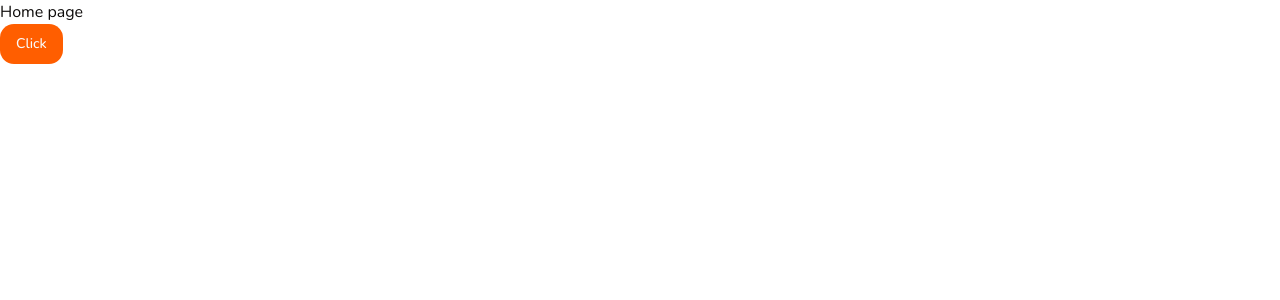
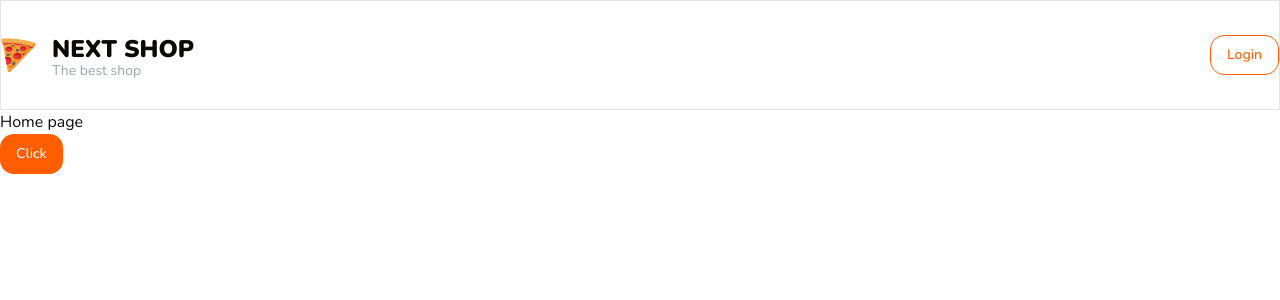
Before and after one commit to dmtrth25/next-shop, a Next.js app: page / in a window 1280 px wide. Shown: the top 300 px of the page. Built offline with nearby package versions, Linux system fonts and the light colour scheme.

Commit message:
reexport for folders and created base header items side

```diff
--- a/app/layout.tsx
+++ b/app/layout.tsx
@@ -1,6 +1,7 @@
 import type { Metadata } from 'next'
 import { Nunito } from 'next/font/google'
 import './globals.css'
+import { Header } from '@/components/shared/header'
 
 const nunito = Nunito({
   subsets: ['cyrillic'],
@@ -20,7 +21,10 @@
   return (
     <html lang="en">
       <body className={nunito.className}>
-        <main className="min-h-screen">{children}</main>
+        <main className="min-h-screen">
+          <Header />
+          {children}
+        </main>
       </body>
     </html>
   )
--- /dev/null
+++ b/components/shared/container.tsx
@@ -0,0 +1,10 @@
+import { FC, PropsWithChildren } from 'react'
+import { cn } from '@/lib/utils'
+
+interface IContainerProps {
+  className?: string
+}
+
+export const Container: FC<PropsWithChildren<IContainerProps>> = ({ className, children }) => {
+  return <div className={cn('mx-auto max-w-[1280px]', className)}>{children}</div>
+}
--- /dev/null
+++ b/components/shared/header.tsx
@@ -0,0 +1,31 @@
+import { FC } from 'react'
+import Image from 'next/image'
+import { Container } from '@/components/shared/container'
+import { Button } from '@/components/ui'
+import { cn } from '@/lib/utils'
+
+interface IHeaderProps {
+  className?: string
+}
+
+export const Header: FC<IHeaderProps> = ({ className }) => {
+  return (
+    <header className={cn('border border-b', className)}>
+      <Container className="flex items-center justify-between py-8">
+        {/*Left side*/}
+        <div className="flex items-center gap-4">
+          <Image src="/logo.png" alt="logo" width={35} height={35} />
+          <div>
+            <h1 className="text-2xl uppercase font-black">Next Shop</h1>
+            <p className="text-sm text-gray-400 leading-3">The best shop</p>
+          </div>
+        </div>
+
+        {/*Right side*/}
+        <div className="flex items-center gap-3">
+          <Button variant="outline">Login</Button>
+        </div>
+      </Container>
+    </header>
+  )
+}
--- /dev/null
+++ b/components/shared/index.ts
@@ -0,0 +1,2 @@
+export { Container } from './container'
+export { Header } from './header'
--- /dev/null
+++ b/components/ui/index.ts
@@ -0,0 +1,9 @@
+export { Button } from './button'
+export { Checkbox } from './checkbox'
+export { Dialog } from './dialog'
+export { Drawer } from './drawer'
+export { Input } from './input'
+export { Popover } from './popover'
+export { Select } from './select'
+export { Skeleton } from './skeleton'
+export { Slider } from './slider'
```
Also changed, not shown: public/logo.png (added).
